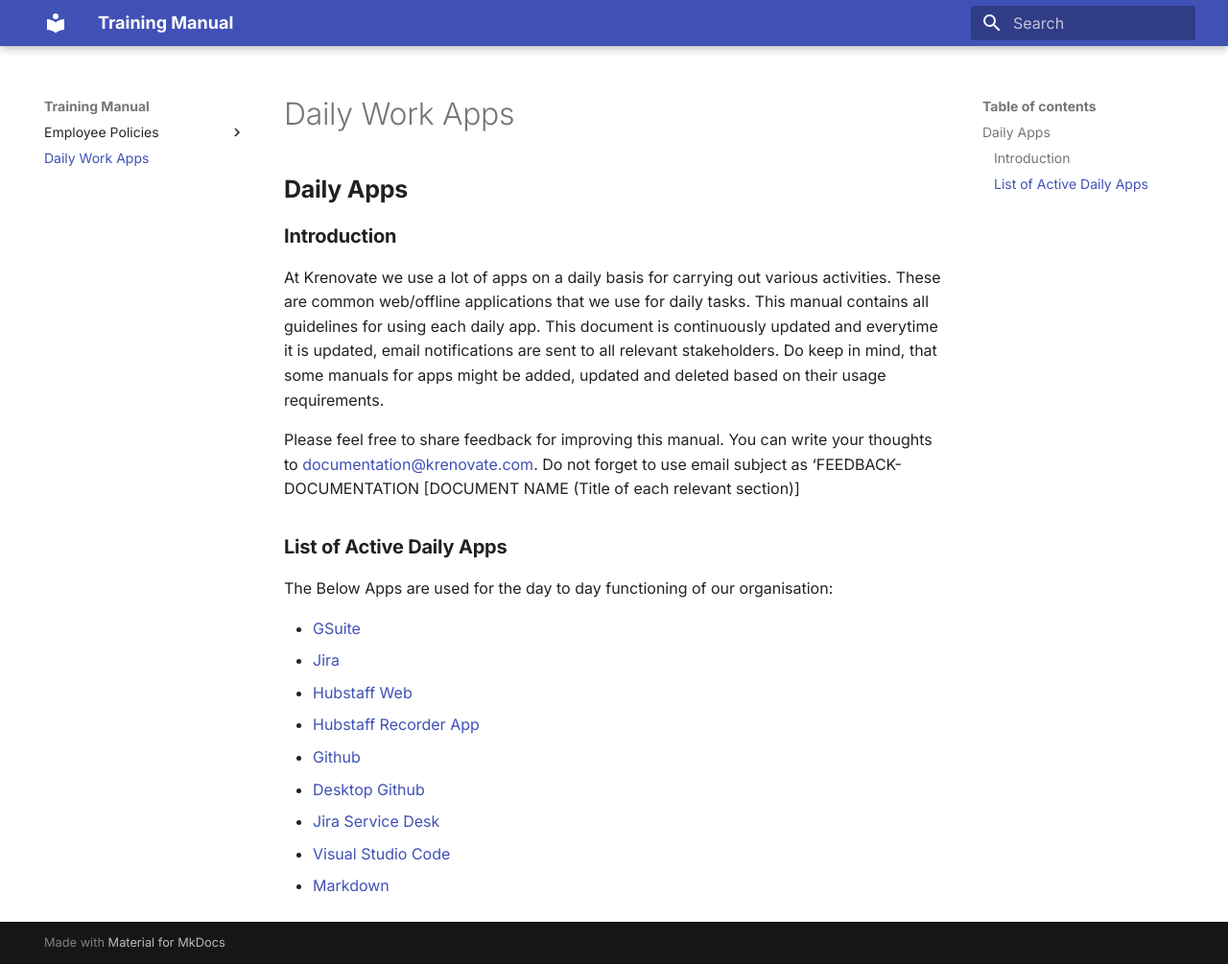
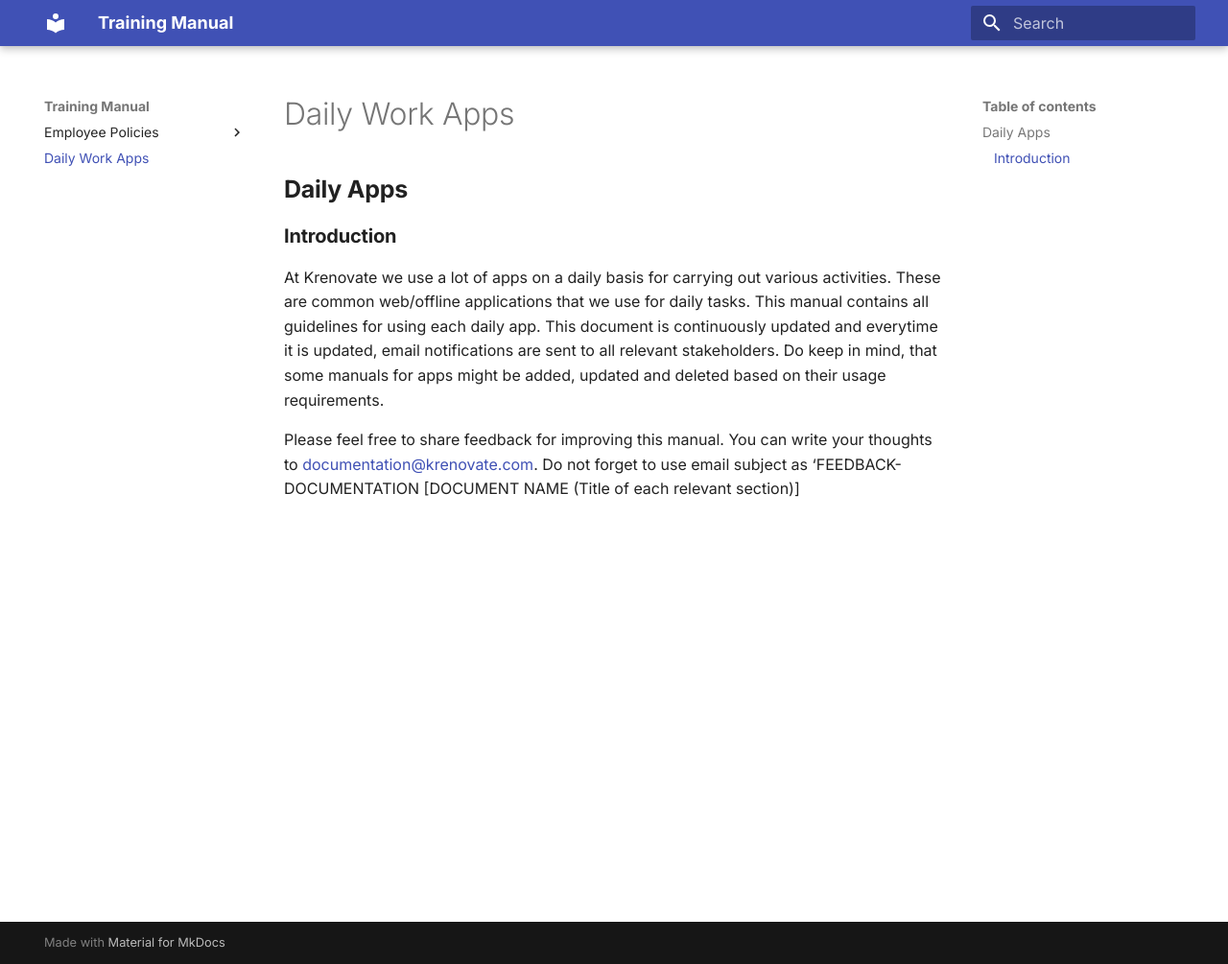
Before and after one commit to Krenovate-Solutions-Pvt-Ltd/test-repository, an MkDocs documentation site: the page built from docs/Daily-work-apps/Introduction.md, in a window 1280 px wide and 1005 px high. Shown: the whole window at 96% size. Built offline with MkDocs 1.6.1 and Material for MkDocs 9.7.7, drawn with Linux system fonts in a browser that asks for light colours; old or Windows-style settings are respelled for this version of MkDocs.

Commit message:
5-8-2020

```diff
--- a/docs/Daily-work-apps/Introduction.md
+++ b/docs/Daily-work-apps/Introduction.md
@@ -5,19 +5,3 @@
 At Krenovate we use a lot of apps on a daily basis for carrying out various activities. These are common web/offline applications that we use for daily tasks. This manual contains all guidelines for using each daily app. This document is continuously updated and everytime it is updated, email notifications are sent to all relevant stakeholders. Do keep in mind, that some manuals for apps might be added, updated and deleted based on their usage requirements.
 
 Please feel free to share feedback for improving this manual. You can write your thoughts to documentation@krenovate.com. Do not forget to use email subject as ‘FEEDBACK- DOCUMENTATION [DOCUMENT NAME (Title of each relevant section)]
-
-
-### **List of Active Daily Apps**
-
-The Below Apps are used for the day to day functioning of our organisation:
-
-
-*   [GSuite](GSuite.md)
-*   [Jira](Jira.md)
-*   [Hubstaff Web](Hubstaff-Web.md)
-*   [Hubstaff Recorder App](Hubstaff-Recorder-App.md)
-*   [Github](GitHub.md)
-*   [Desktop Github](Desktop-Github.md)
-*   [Jira Service Desk](Jira-Service-Desk.md)
-*   [Visual Studio Code](Visual-Studio-Code.md)
-*   [Markdown](Markdown.md)
```
